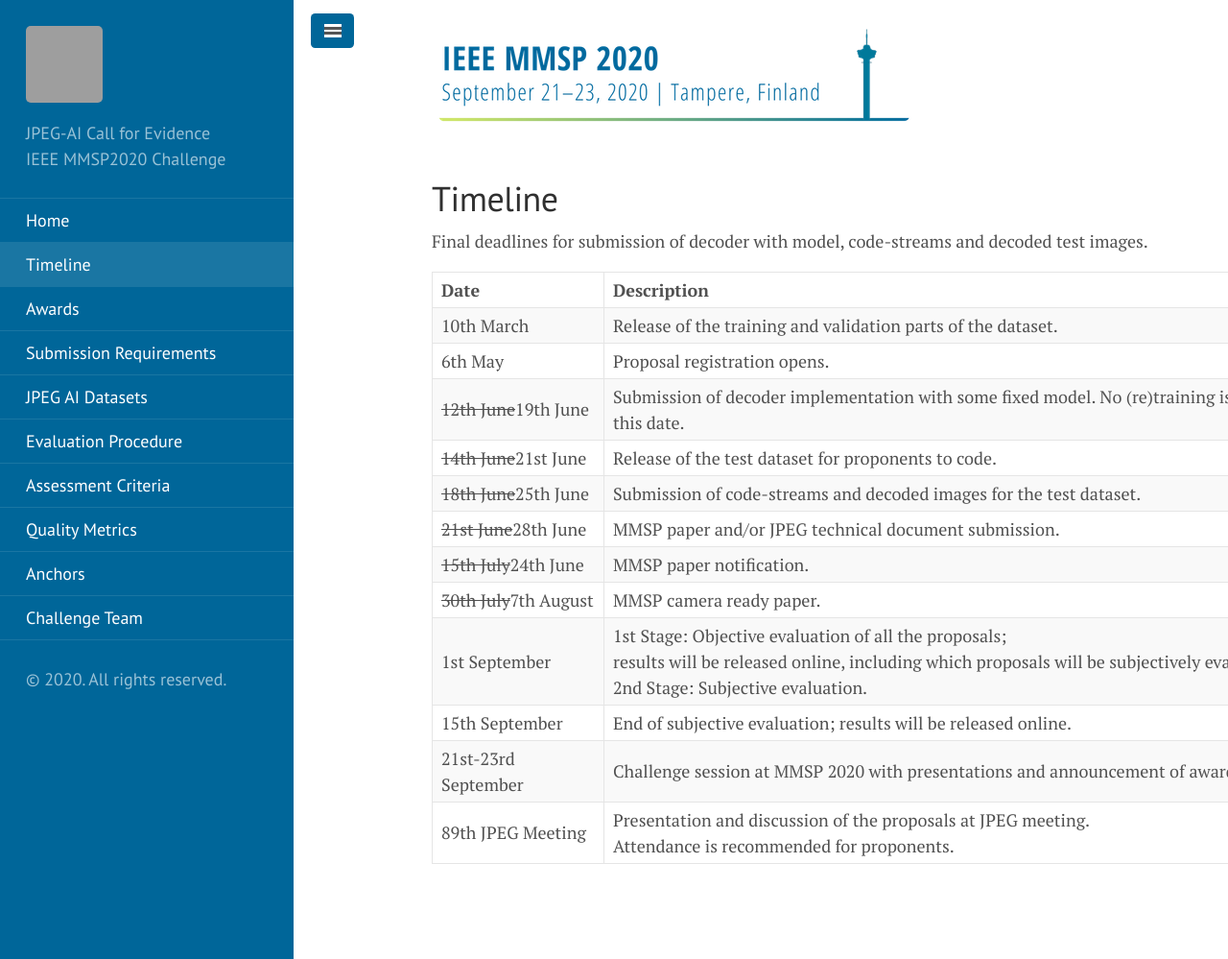
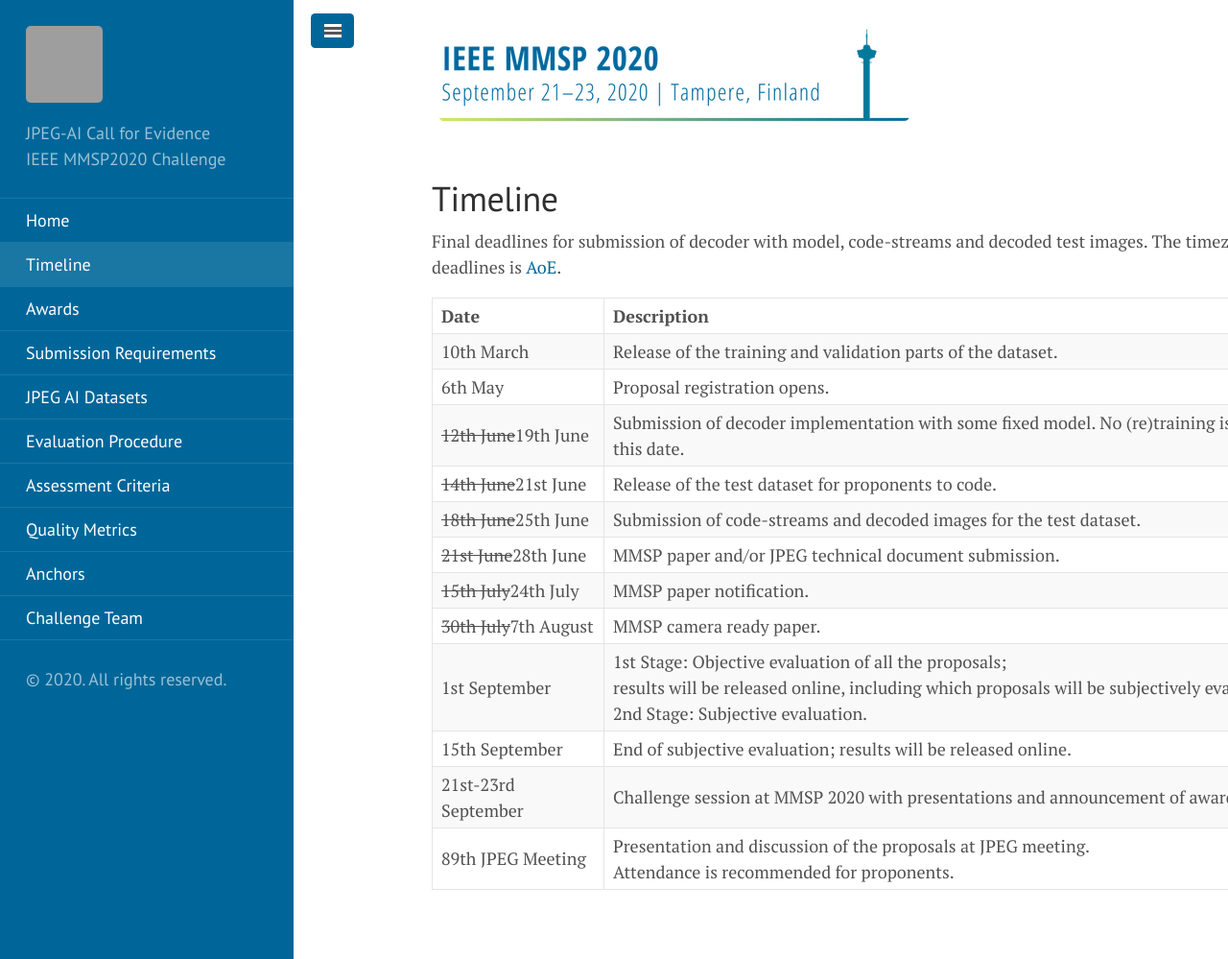
Before and after one commit to jpegai/jpegai.github.io, a Jekyll site: the page built from 00_timeline.md, in a window 1280 px wide and 999 px high. Shown: the whole window at 96% size. Built offline with Jekyll 4.4.1, drawn with Linux system fonts in a browser that asks for light colours; grey boxes are pictures that could not be loaded.

Commit message:
correction to timeline

```diff
--- a/00_timeline.md
+++ b/00_timeline.md
@@ -4,7 +4,7 @@
 permalink: /0-time/
 ---
 
-Final deadlines for submission of decoder with model, code-streams and decoded test images.
+Final deadlines for submission of decoder with model, code-streams and decoded test images. The timezone of all deadlines is [AoE](https://www.timeanddate.com/time/zones/aoe).
 
 | Date           			| Description           |
 | :------------------------ |:----------------------|
@@ -14,7 +14,7 @@
 | ~~14th June~~21st June 				| Release of the test dataset for proponents to code. |
 | ~~18th June~~25th June  				| Submission of code-streams and decoded images for the test dataset. |
 | ~~21st June~~28th June 				| MMSP paper and/or JPEG technical document submission. |
-| ~~15th July~~24th June  				| MMSP paper notification. |
+| ~~15th July~~24th July  				| MMSP paper notification. |
 | ~~30th July~~7th August 				| MMSP camera ready paper. |
 | 1st September  			| 1st Stage: Objective evaluation of all the proposals; <br>results will be released online, including which proposals will be subjectively evaluated. <br> 2nd Stage: Subjective evaluation. |
 | 15th September  			| End of subjective evaluation; results will be released online. |
```
